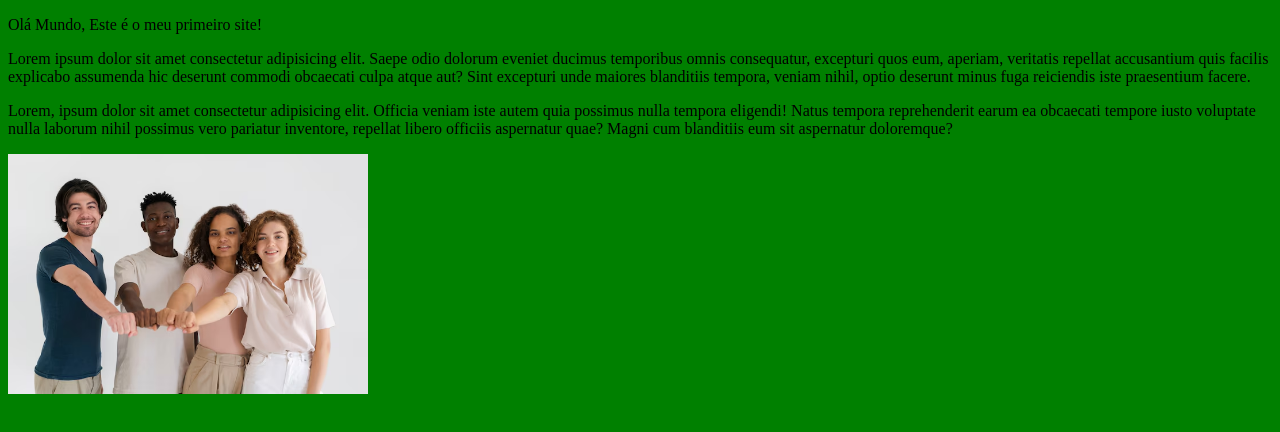
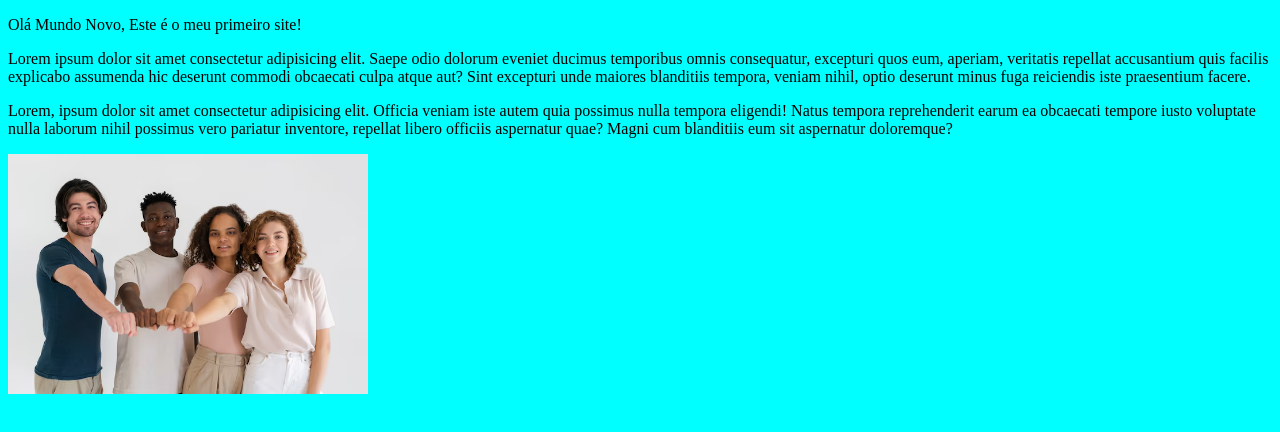
Before and after one commit to Pedro-Machado10/ProjetoWeb1, a plain HTML site: page index.html in a window 1280 px wide. Drawn offline with Linux system fonts and the light colour scheme.

Commit message:
UPDATE index.html BOAS VINDAS

```diff
--- a/index.html
+++ b/index.html
@@ -7,7 +7,7 @@
     <link rel="stylesheet" href="style.css">
 </head>
 <body>
-    <p>Olá Mundo, Este é o meu primeiro site! </p>
+    <p>Olá Mundo Novo, Este é o meu primeiro site! </p>
 
    <p>Lorem ipsum dolor sit amet consectetur adipisicing elit. Saepe odio dolorum eveniet ducimus temporibus omnis consequatur, excepturi quos eum, aperiam, veritatis repellat accusantium quis facilis explicabo assumenda hic deserunt commodi obcaecati culpa atque aut? Sint excepturi unde maiores blanditiis tempora, veniam nihil, optio deserunt minus fuga reiciendis iste praesentium facere.</p>
 
--- a/style.css
+++ b/style.css
@@ -1,3 +1,3 @@
 body{
-    background-color: green;
+    background-color: cyan;
 }
```
